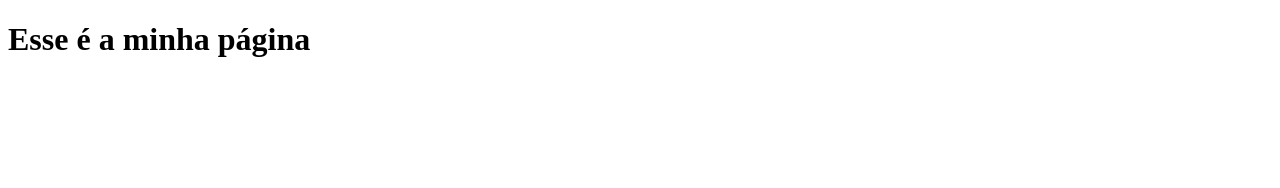
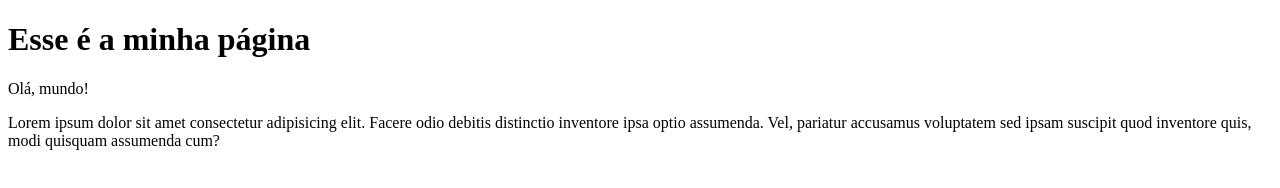
Before and after one commit to juanpjg/git-e-github, a plain HTML site: page index.html in a window 1280 px wide. Drawn offline with Linux system fonts and the light colour scheme.

Commit message:
Novos paragrafos

```diff
--- a/index.html
+++ b/index.html
@@ -7,5 +7,7 @@
 </head>
 <body>
     <h1>Esse é a minha página</h1>
+    <p>Olá, mundo!</p>
+    <p>Lorem ipsum dolor sit amet consectetur adipisicing elit. Facere odio debitis distinctio inventore ipsa optio assumenda. Vel, pariatur accusamus voluptatem sed ipsam suscipit quod inventore quis, modi quisquam assumenda cum?</p>
 </body>
 </html>
```
